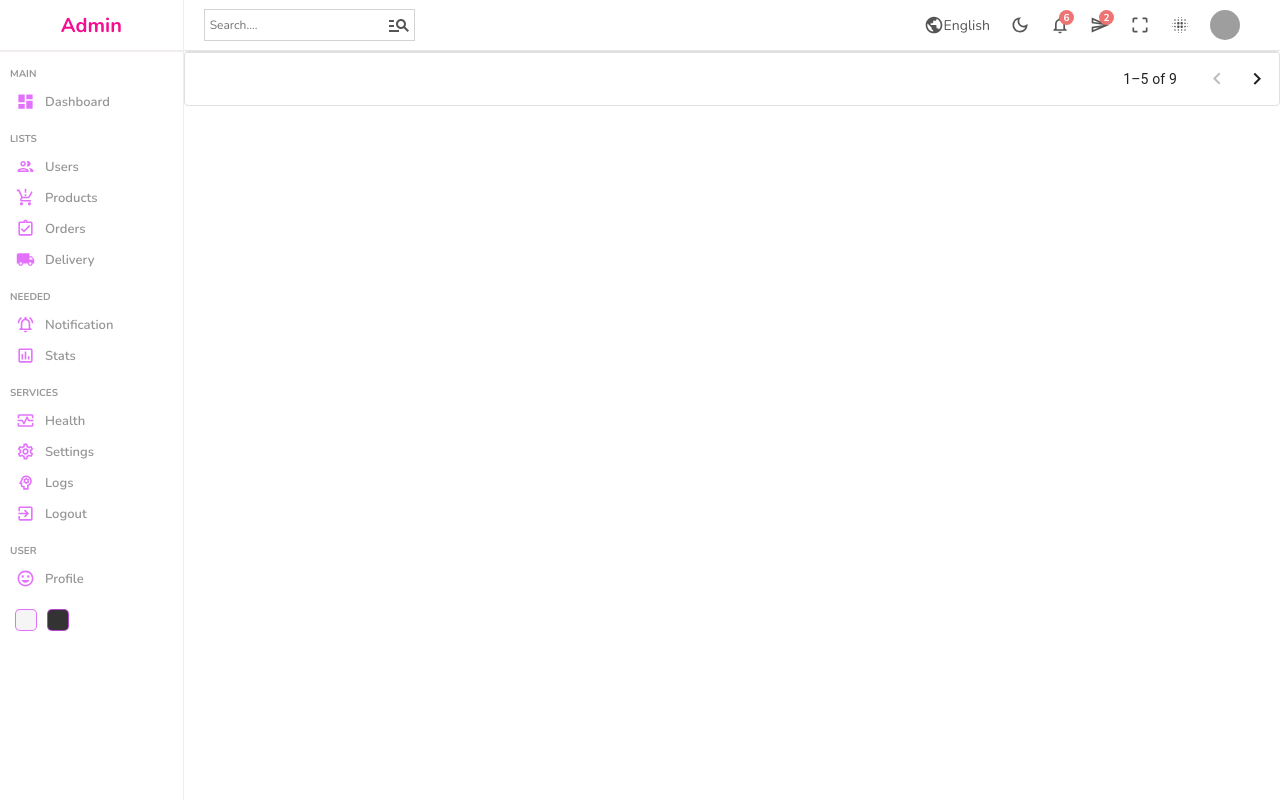
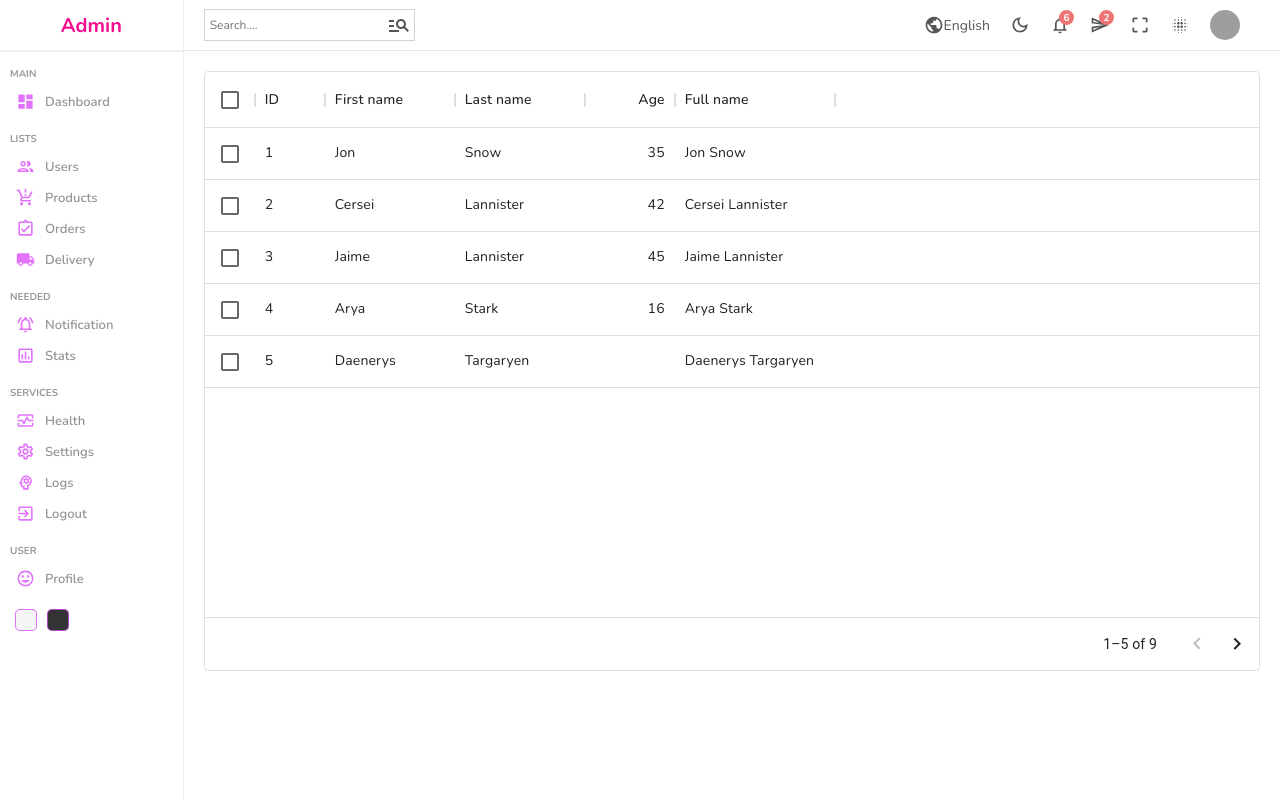
Before and after one commit to ahmedtowsikzap/Dashboared-For-EC, a React (Create React App) app: page /users in a window 1280 px wide. Built offline with nearby package versions, Linux system fonts and the light colour scheme; grey boxes are pictures that could not be loaded.

Commit message:
datatable styles updated

```diff
--- a/src/components/datatable/datatable.scss
+++ b/src/components/datatable/datatable.scss
@@ -1,2 +1,4 @@
 .datatable {
+  height: 600px;
+  padding: 20px;
 }
```
